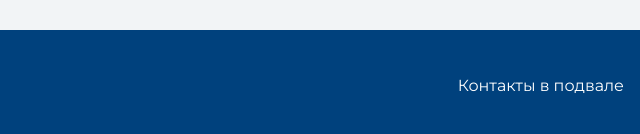
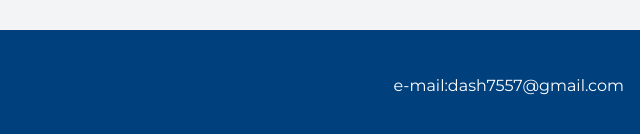
Before and after one commit to Helix32/first-step, a plain HTML site: page index.html in a window 1280 px wide. Shown: the part 1942-2076 px from the top of the page, 640-1280 px from the left. Drawn offline with nearby package versions, Linux system fonts and the light colour scheme.

Commit message:
add new informarion
add contact info in footer

```diff
--- a/index.html
+++ b/index.html
@@ -45,7 +45,7 @@
 
     <footer class="page-footer">
 	<div class="container">
-      Контакты в подвале
+      e-mail:dash7557@gmail.com
 	 </div>
     </footer>
   </body>
```
